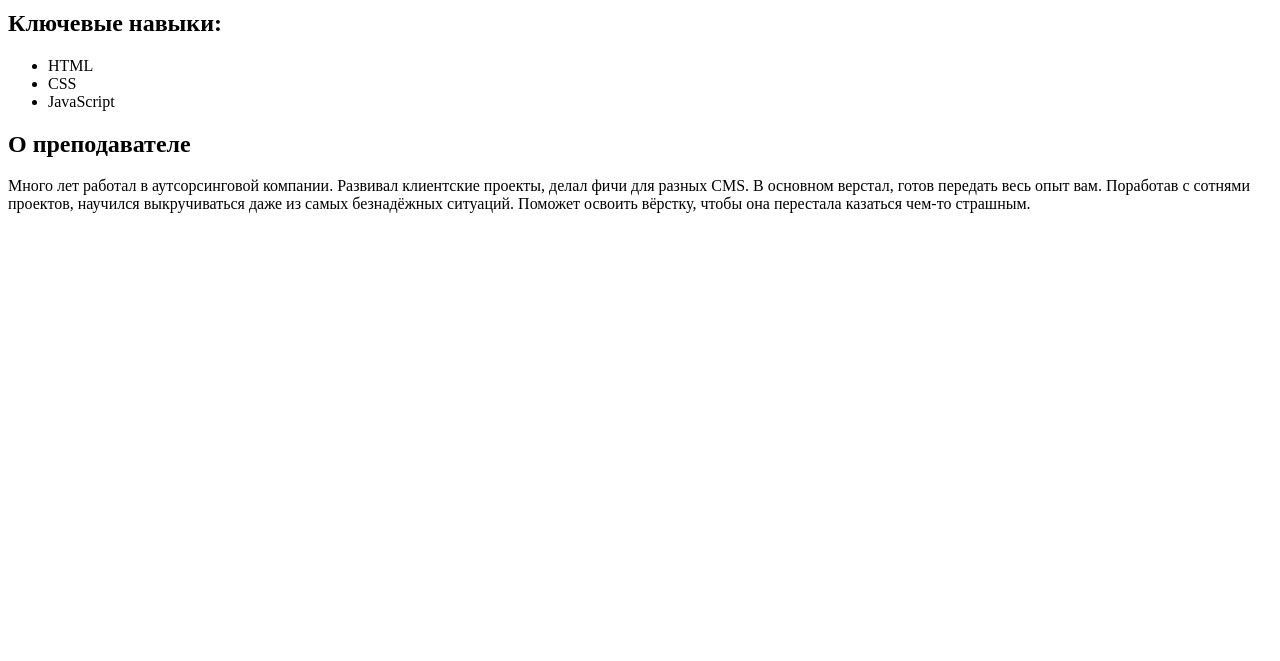
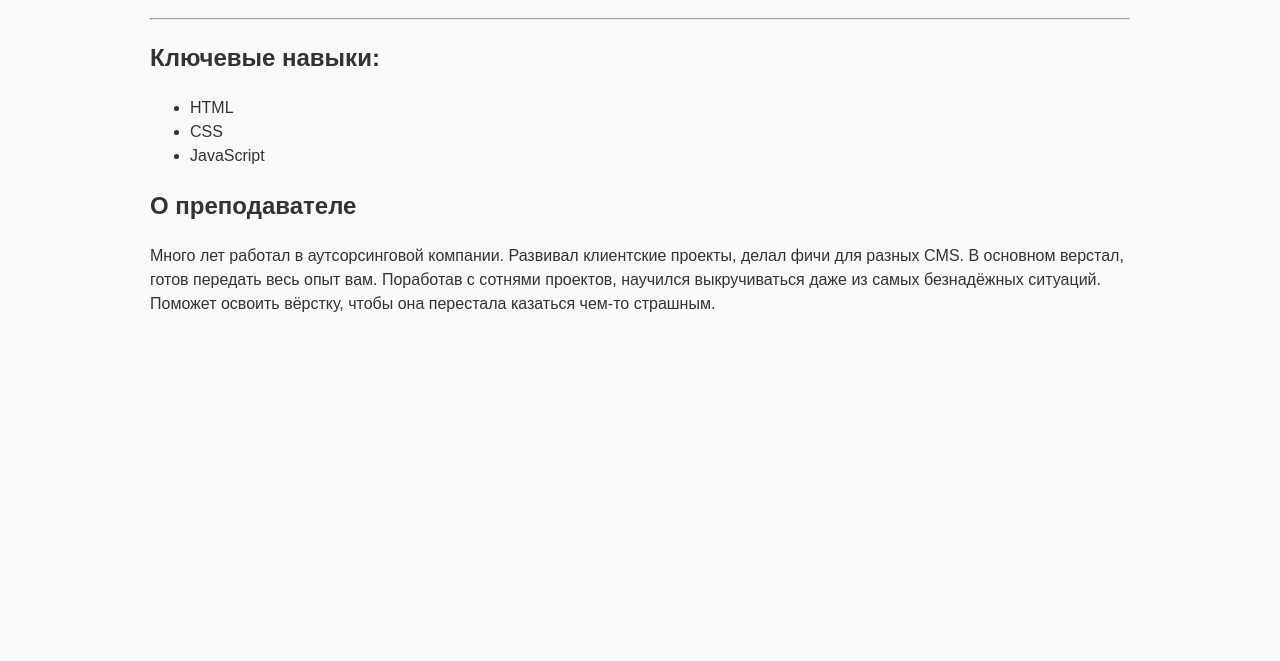
Before and after one commit to lialitoskaya/lialitoskaya.github.io, a plain HTML site: page index.html in a window 1280 px wide. Shown: the part 139-800 px from the top of the page. Drawn offline with Linux system fonts and the light colour scheme.

Commit message:
Update index.html

```diff
--- a/index.html
+++ b/index.html
@@ -5,7 +5,7 @@
     <meta http-equiv="X-UA-Compatible" content="IE=edge">
     <meta name="viewport" content="width=device-width, initial-scale=1.0">
     <title>Document</title>
-    <style=/style></style>
+    <link rel="stylesheet" href="/style.css">
 </head>
 <body>
     <main>
```
